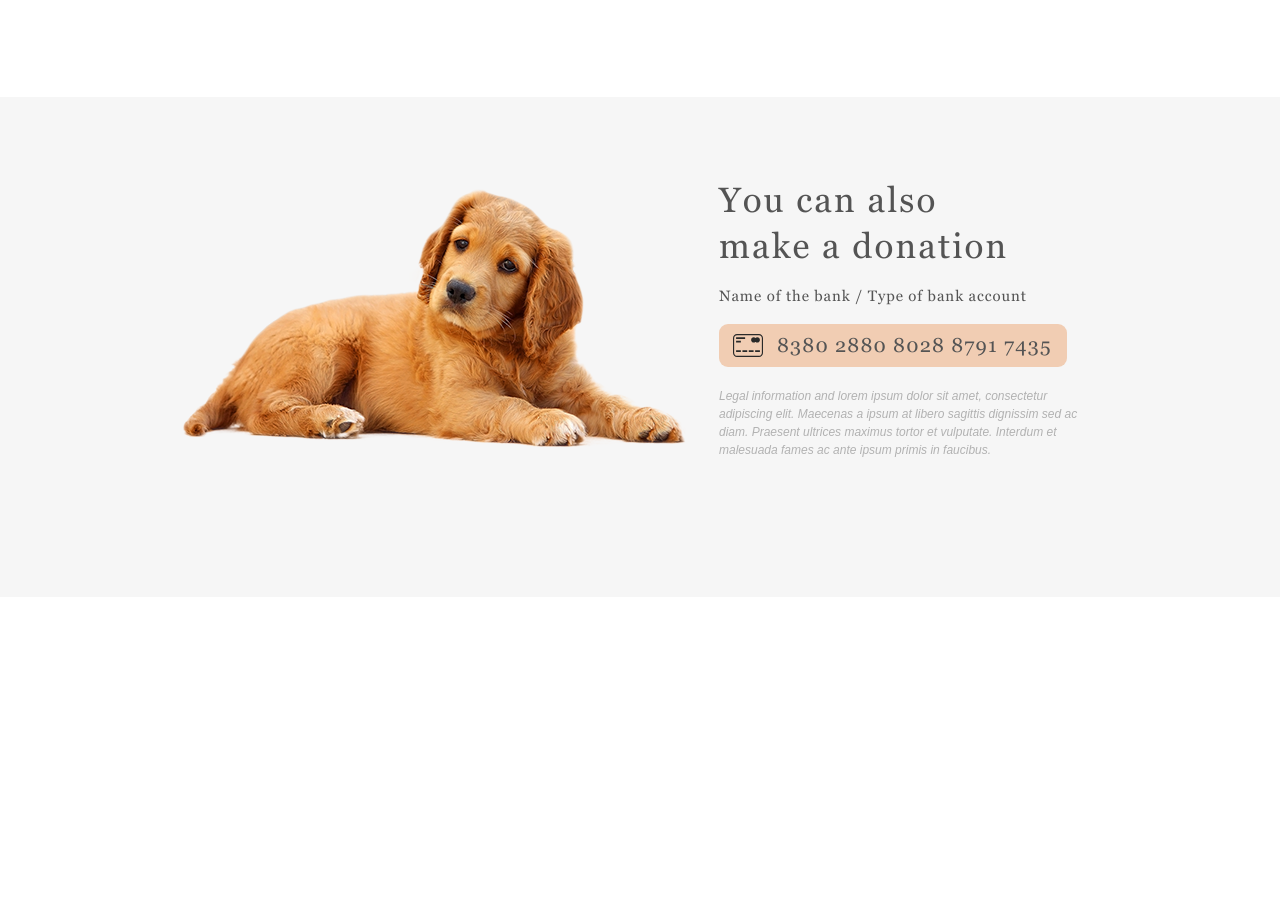
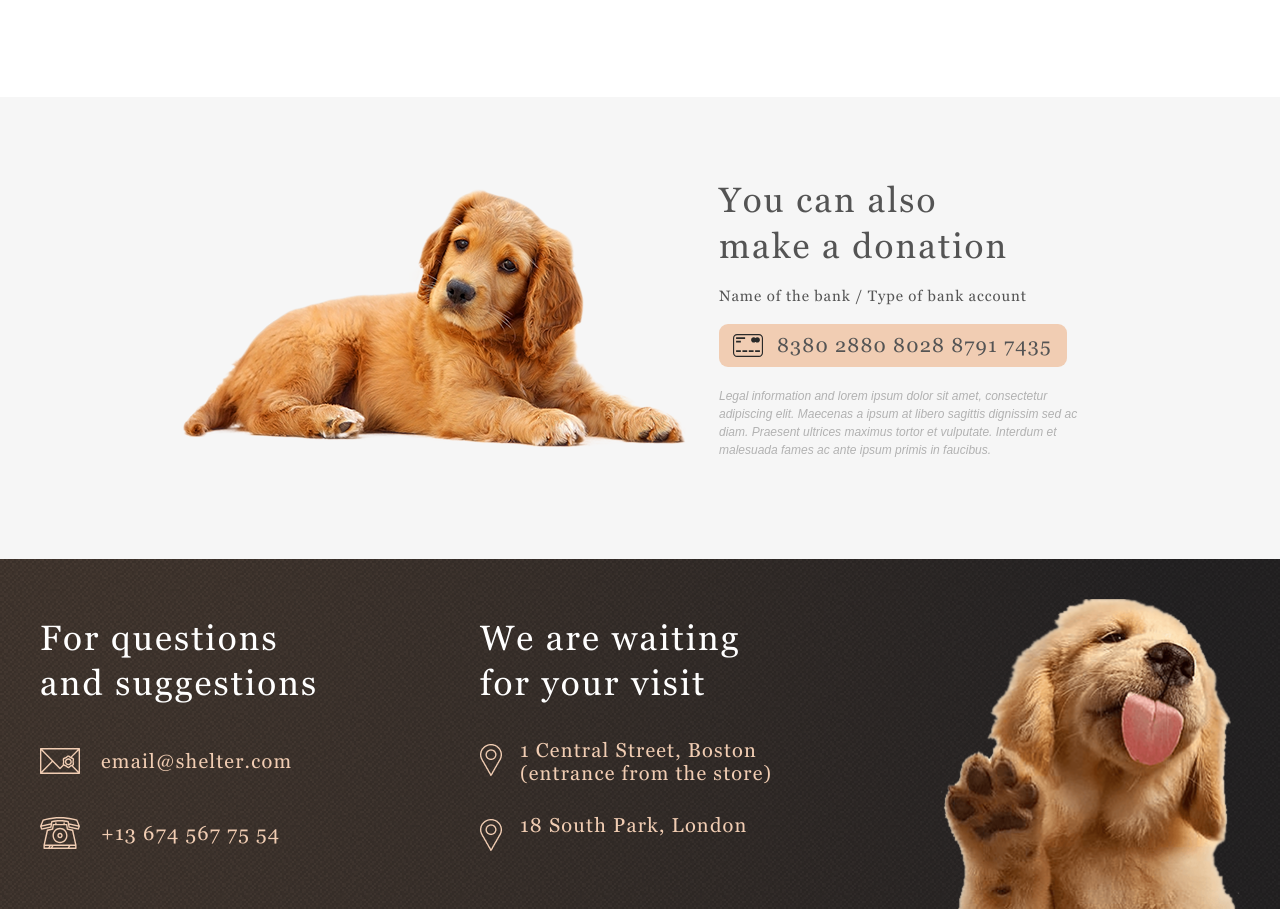
Before and after one commit to DominickMikka/shelter, a website: page shelter/index.html in a window 1280 px wide. Shown: the part 2887-3796 px from the top of the page. Before the commit the page ends 3484 px from the top, so only its background shows below. Drawn offline with Linux system fonts and the light colour scheme; a web font is replaced by a local one.

Commit message:
feat: add footer

```diff
--- a/shelter/assets/style.scss
+++ b/shelter/assets/style.scss
@@ -333,11 +333,10 @@ header {
 
 .in-addition {
   background: #F6F6F6;
-  min-height: 500px;
+  padding-bottom: 100px;
 
   .wrapper {
     justify-content: flex-end;
-    min-height: 500px;
     background: url(./images/donation-dog.png) no-repeat 143px 91px;
   }
 
@@ -383,5 +382,79 @@ header {
     }
   }
 
+}
+
+footer {
+  min-height: 350px;
+
+  .wrapper {
+    justify-content: flex-start;
+    gap: 160px;
+    min-height: 350px;
+    background: url(./images/footer-puppy.png) no-repeat right 40px;
+  }
+
+  .contacts {
+    display: flex;
+    padding-top: 22px;
+    flex-direction: column;
+    max-width: 280px;
+
+    h3 {
+      font-size: 35px;
+      line-height: 130%;
+      letter-spacing: 0.06em;
+      color: #FFFFFF;
+    }
+
+    .email {
+      background: url(./images/icon-email.svg) no-repeat 0px 3px;
+      font-size: 20px;
+      letter-spacing: 0.06em;
+      color: #F1CDB3;
+      text-indent: 61px;
+      min-height: 30px;
+      padding: 8px 0 34px 0;
+    }
+
+    .phone {
+      background: url(./images/icon-phone.svg) no-repeat 0px 3px;
+      font-size: 20px;
+      letter-spacing: 0.06em;
+      color: #F1CDB3;
+      text-indent: 61px;
+      min-height: 30px;
+      padding-top: 8px;
+    }
+  }
+
+  .addresses {
+    display: flex;
+    padding-top: 22px;
+    flex-direction: column;
+    max-width: 300px;
+
+    h3 {
+      margin-bottom: 32px;
+      font-size: 35px;
+      line-height: 130%;
+      letter-spacing: 0.06em;
+      color: #FFFFFF;
+    }
+
+    .address {
+      background: url(./images/icon-marker.png) no-repeat 0px 5px;
+      font-size: 20px;
+      letter-spacing: 0.06em;
+      color: #F1CDB3;
+      min-height: 30px;
+      padding: 0 0 29px 40px;
+      line-height: 115%;
+    }
+
+    .address2 {
+      padding-top: 9px;
+    }
+  }
 
 }
--- a/shelter/index.html
+++ b/shelter/index.html
@@ -125,6 +125,20 @@
         </div>
       </div>
     </section>
+    <footer>
+      <div class="wrapper">
+        <div class="contacts">
+          <h3>For questions and suggestions</h3>
+          <div class="email">email@shelter.com</div>
+          <div class="phone">+13 674 567 75 54</div>
+        </div>
+        <div class="addresses">
+          <h3>We are waiting for your visit</h3>
+          <div class="address">1 Central Street, Boston (entrance from the store)</div>
+          <div class="address address-2">18 South Park, London </div>
+        </div>
+      </div>
+    </footer>
   </div>
 </body>
 </html>
```
Also changed, not shown: shelter/assets/images/footer-puppy.png (added), shelter/assets/images/icon-email.svg (added), shelter/assets/images/icon-marker.png (added), shelter/assets/images/icon-phone.svg (added), shelter/assets/style.css, 1 other file.
